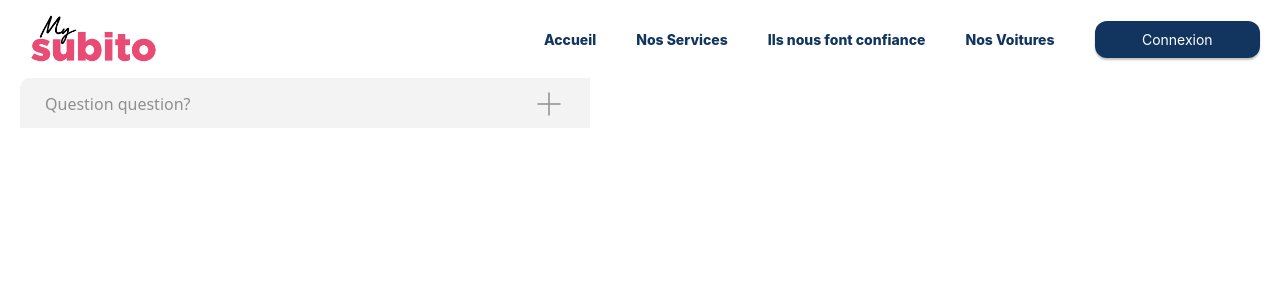
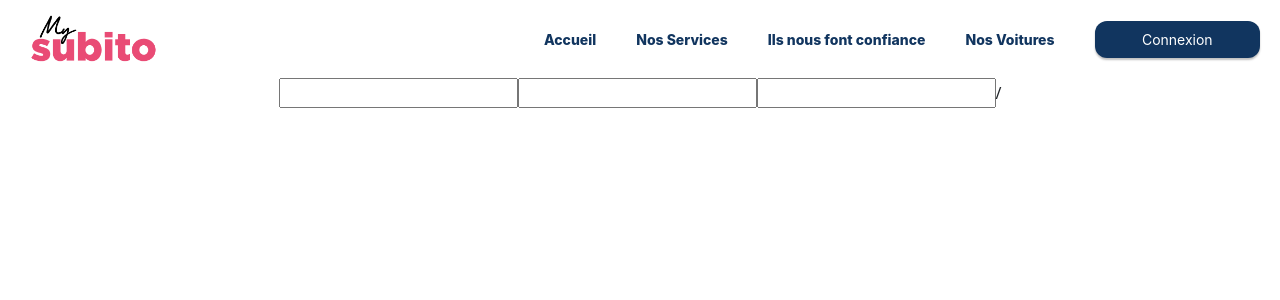
Before and after one commit to jarajop/ReactJS, a React (Create React App) app: page /connexion in a window 1280 px wide. Shown: the top 300 px of the page. Built offline with nearby package versions, Linux system fonts and the light colour scheme.

Commit message:
formulaire

```diff
--- a/src/App.js
+++ b/src/App.js
@@ -17,6 +17,7 @@ import Etat3 from './componants/Etat3';
 import EtatForm from './componants/EtatForm';
 import TexteClickable from './componants/TexteClickable';
 import Etat4 from './componants/Etat4';
+import Form from './componants/Form';
 
 
 function App() {
@@ -37,9 +38,10 @@ function App() {
        <Route path='/services' element={ <Services/>}/>
        <Route path='/voitures' element={ <Voitures />}/>
        <Route path='/confiance' element={ <Confiance />}/>
-       <Route path='/connexion' element={ <TexteClickable/>}/>  {/* ici c la page connexion ki doit etre la  mai je fais ds tests avc les etats c pourkw*/}
+       <Route path='/connexion' element={ <EtatForm/>}/>  {/* ici c la page connexion ki doit etre la  mai je fais ds tests avc les etats c pourkw*/}
        <Route path='/login' element={ <Login />}/>
        <Route path='/footer' element={ <Footer/>}/>
+       <Route path='/form' element={ <Form/>}/>
 
 
        </Routes>
--- a/src/componants/EtatForm.jsx
+++ b/src/componants/EtatForm.jsx
@@ -24,7 +24,7 @@ function EtatForm() {
         <form onSubmit={handleSubmit}>
       <input
         type="text"
-        name="firstName" // il recupere le elemenst saisies au niveau de la console
+        name="firstName" // il recupere le elements saisies au niveau de la console
 
         value={formData.firstName}
         onChange={handleInputChange}
@@ -41,8 +41,7 @@ function EtatForm() {
         value={formData.email}
         onChange={handleInputChange}
       />
-      <button type="submit">Soumettre</button>
-    </form>
+/    </form>
   );
 }
 
--- /dev/null
+++ b/src/componants/Form.jsx
@@ -0,0 +1,17 @@
+import { NavLink } from "react-router-dom";
+import { useState } from "react";
+
+function Form ()  {
+const [name, setName] = useState("");
+return (
+    <form >
+        <label> Saisissez votre nom
+            <input type="text" value={name}/>
+        </label>
+        <button type="submit">Soumettre</button>
+
+    </form>
+    );
+
+}
+export default Form;
--- a/src/componants/Login.jsx
+++ b/src/componants/Login.jsx
@@ -2,7 +2,7 @@ import { NavLink } from "react-router-dom";
 
 function Login () {
     return ( <h1>Bonjour tt le monde  </h1>
-    )
+ )
 
 }
 export default Login ;
```
